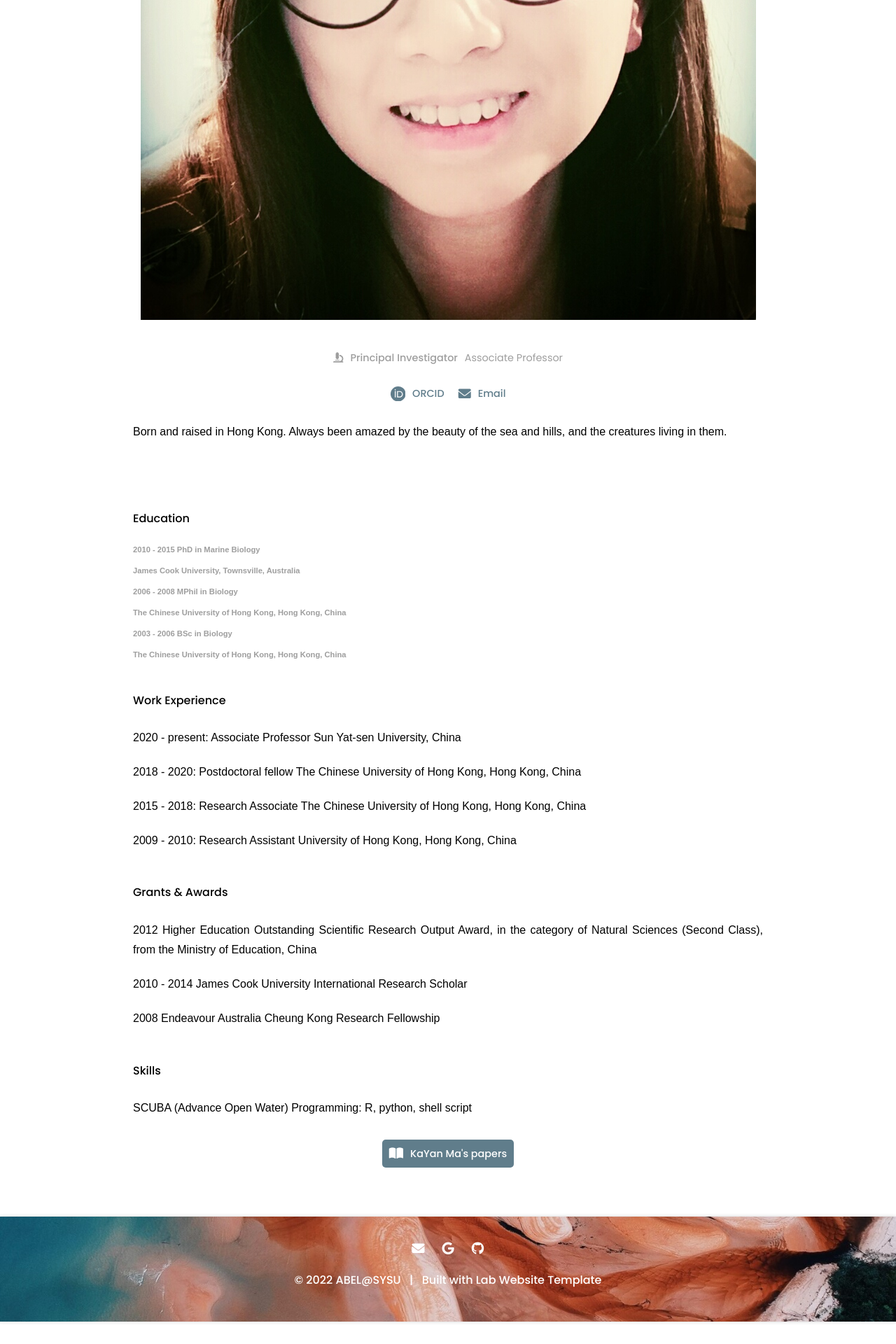
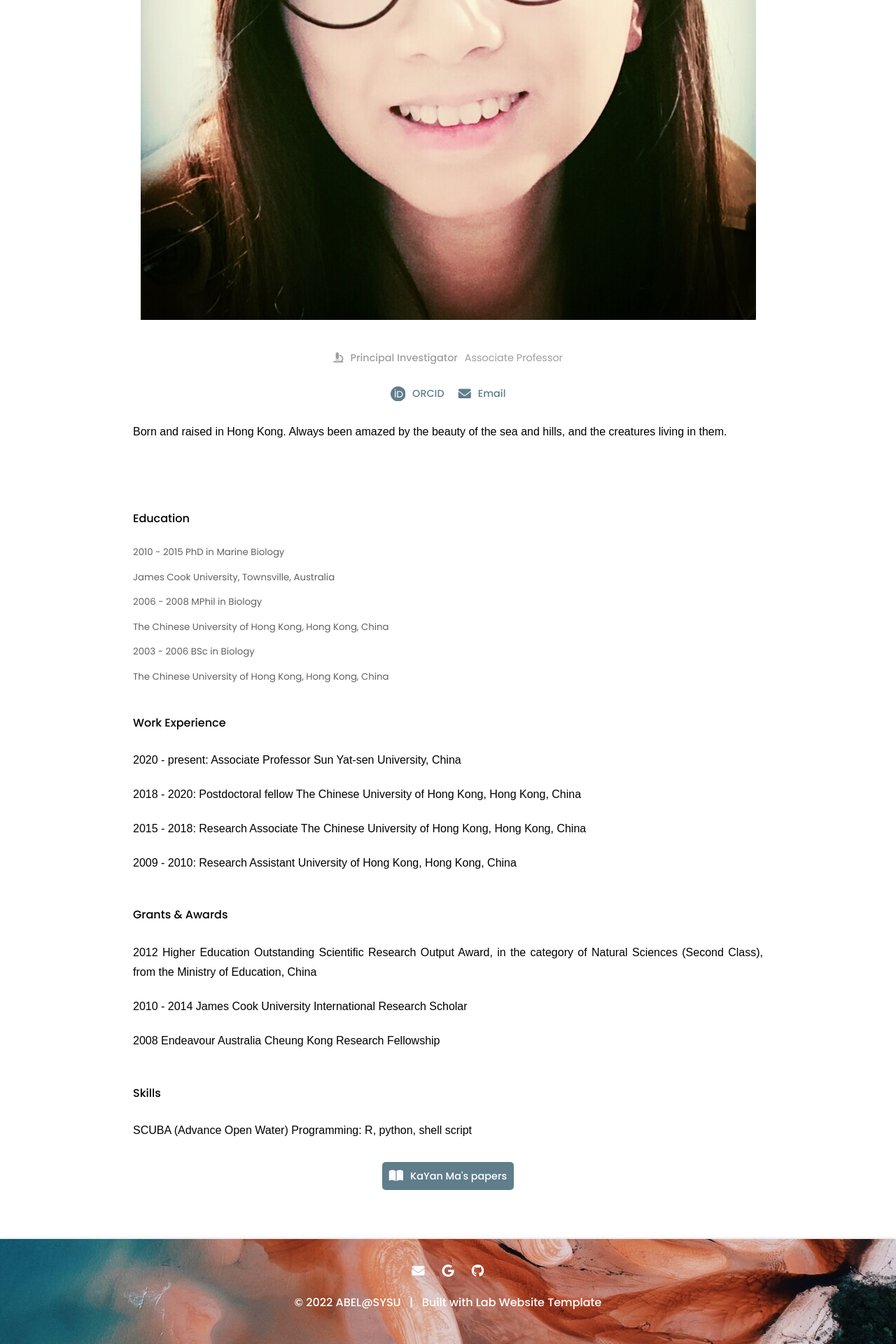
Before and after one commit to abel-sysu/en, a Jekyll site: the page built from _members/kayan-ma.md, in a window 1280 px wide. Shown: the part 824-2744 px from the top of the page at 70% size. Built offline with Jekyll 4.4.1, drawn with Linux system fonts in a browser that asks for light colours; before the commit the page ends 2712 px from its top, so only the background shows below that.

Commit message:
Update heading.scss

```diff
--- a/css/heading.scss
+++ b/css/heading.scss
@@ -44,8 +44,16 @@ h4 {
   text-align: left;
 }
 h5 {
-  font-size: 0.7rem;
+  font-family: $sans;
+  font-weight: $light;
+  text-align: left;
+  color: $gray-700;
+  line-height: $spacing - 0.5;
+}
+h6 {
+  font-family: $sans;
+  font-weight: $light;
   text-align: left;
   color: $gray-500;
-  line-height: 1;
+  line-height: $spacing - 0.5;
 }
```
